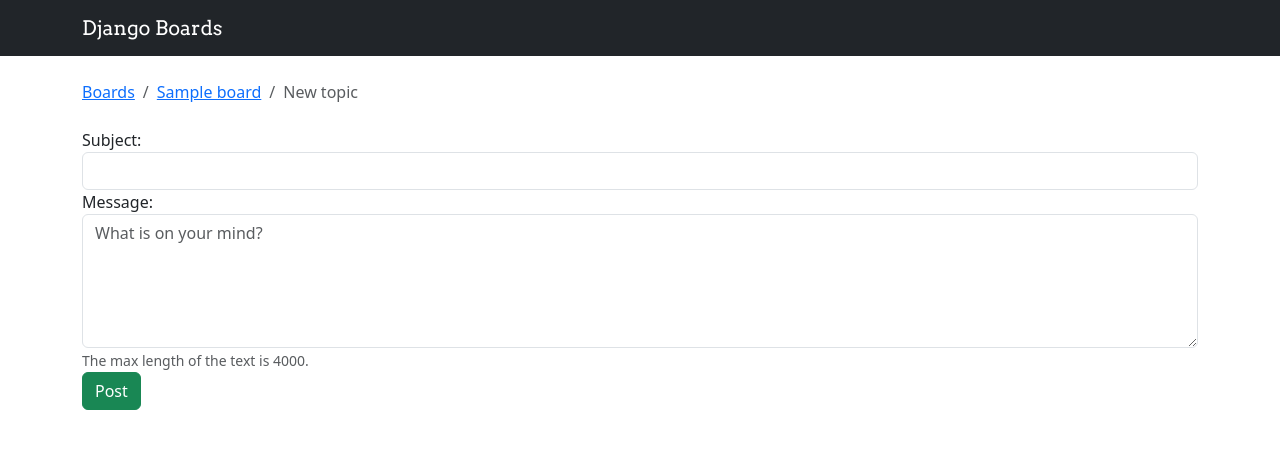
After one commit to Belphin/beginners-guide-to-django, a Django app: page /boards/1/new/ in a window 1280 px wide. The commit adds this page. Shown: the top 449 px of the page. Run offline with Django 3.2, Linux system fonts and the light colour scheme; tables that the repository leaves empty hold one stand-in row (values such as "Sample post"); some libraries are stand-ins or nearby versions.

Commit message:
part 3 end

```diff
--- /dev/null
+++ b/boards/forms.py
@@ -0,0 +1,15 @@
+from django import forms
+from .models import Topic
+
+class NewTopicForm(forms.ModelForm):
+	message = forms.CharField(
+		widget=forms.Textarea(
+			attrs={'rows': 5, 'placeholder': 'What is on your mind?'}
+		),
+		max_length=4000,
+		help_text='The max length of the text is 4000.'
+		)
+
+	class Meta:
+		model = Topic
+		fields = ['subject', 'message']
--- a/boards/views.py
+++ b/boards/views.py
@@ -1,11 +1,36 @@
-from django.shortcuts import render, get_object_or_404
-from .models import Board
+from django.contrib.auth.models import User
+from django.shortcuts import render, redirect, get_object_or_404
+from .forms import NewTopicForm
+from .models import Board, Topic, Post
 
 def home(request):
-		boards = Board.objects.all()
-		return render(request, 'home.html', {'boards': boards})
-
+	boards = Board.objects.all()
+	return render(request, 'home.html', {'boards': boards})
 
 def board_topics(request, pk):
 	board = get_object_or_404(Board, pk=pk)
 	return render(request, 'topics.html', {'board': board})
+
+def new_topic(request, pk):
+	board = get_object_or_404(Board, pk=pk)
+	user = User.objects.first()
+
+	if request.method == 'POST':
+		form = NewTopicForm(request.POST)
+
+		if form.is_valid():
+			topic = form.save(commit=False)
+			topic.board = board
+			topic.starter = user
+			topic.save()
+			post = Post.objects.create(
+				message=form.cleaned_data.get('message'),
+				topic=topic,
+				created_by=user
+			)
+
+			return redirect('board_topics', pk=board.pk)
+	else:
+		form = NewTopicForm()
+
+	return render(request, 'new_topic.html', {'board': board, 'form': form})
--- a/myproject/settings.py
+++ b/myproject/settings.py
@@ -38,6 +38,9 @@ INSTALLED_APPS = [
     'django.contrib.sessions',
     'django.contrib.messages',
     'django.contrib.staticfiles',
+
+		'widget_tweaks',
+
     'boards',
 ]
 
--- a/myproject/urls.py
+++ b/myproject/urls.py
@@ -4,7 +4,8 @@ from django.urls import path
 from boards import views
 
 urlpatterns = [
-    path('', views.home, name='home'),
-    path('boards/<int:pk>/', views.board_topics, name='board_topics'),
-    path('admin/', admin.site.urls),
+  path('', views.home, name='home'),
+  path('boards/<int:pk>/', views.board_topics, name='board_topics'),
+  path('boards/<int:pk>/new/', views.new_topic, name='new_topic'),
+  path('admin/', admin.site.urls),
 ]
--- /dev/null
+++ b/static/css/app.css
@@ -0,0 +1,5 @@
+@import url('https://fonts.googleapis.com/css2?family=Arvo:ital@0;1&family=Raleway:wght@300;500&family=Roboto:wght@500&display=swap');
+
+.navbar-brand {
+	font-family: 'Arvo', serif;
+}
--- /dev/null
+++ b/templates/base.html
@@ -0,0 +1,24 @@
+{% load static %}<!DOCTYPE html>
+<html>
+	<head>
+		<meta charset="utf-8" />
+		<title>{% block title %}Django Boards{% endblock %}</title>
+		<link rel="stylesheet" href="{% static 'css/bootstrap.min.css' %}" />
+		<link rel="stylesheet" href="{% static 'css/app.css' %}">
+	</head>
+	<body>
+
+		<nav class="navbar navbar-expand-lg navbar-dark bg-dark">
+      <div class="container">
+        <a class="navbar-brand" href="{% url 'home' %}">Django Boards</a>
+      </div>
+    </nav>
+
+		<div class="container">
+			<ol class="breadcrumb my-4">
+				{% block breadcrumb %} {% endblock %}
+			</ol>
+			{% block content %} {% endblock %}
+		</div>
+	</body>
+</html>
--- /dev/null
+++ b/templates/includes/form.html
@@ -0,0 +1,30 @@
+{% load widget_tweaks %}
+
+{% for field in form %}
+		<div class="form-group">
+			{{ field.label_tag }}
+
+			{% if form.is_bound %}
+				{% if field.errors %}
+
+					{% render_field field class="form-control is-invalid" %}
+					{% for error in field.errors %}
+						<div class="invalid-feedback">
+							{{ error }}
+						</div>
+					{% endfor %}
+
+				{% else %}
+					{% render_field field class="form-control is-valid" %}
+				{% endif %}
+			{% else %}
+				{% render_field field class="form-control" %}
+			{% endif %}
+
+			{% if field.help_text %}
+				<small class="form-text text-muted">
+					{{ field.help_text }}
+				</small>
+			{% endif %}
+		</div>
+	{% endfor %}
--- /dev/null
+++ b/templates/new_topic.html
@@ -0,0 +1,17 @@
+{% extends 'base.html' %}
+
+{% block title %}Start a New Topic{% endblock %}
+
+{% block breadcrumb %}
+	<li class="breadcrumb-item"><a href="{% url 'home' %}">Boards</a></li>
+	<li class="breadcrumb-item"><a href="{% url 'board_topics' board.pk %}">{{ board.name }}</a></li>
+	<li class="breadcrumb-item active">New topic</li>
+{% endblock %}
+
+{% block content %}
+	<form method="post" novalidate>
+		{% csrf_token %}
+		{% include 'includes/form.html' %}
+		<button type="submit" class="btn btn-success">Post</button>
+	</form>
+{% endblock %}
```
Also changed, not shown: boards/models.py (+14 -14 lines), boards/tests.py (+75 -5 lines), templates/home.html (+7 -14 lines), templates/topics.html (+39 -16 lines), 2 other files.
